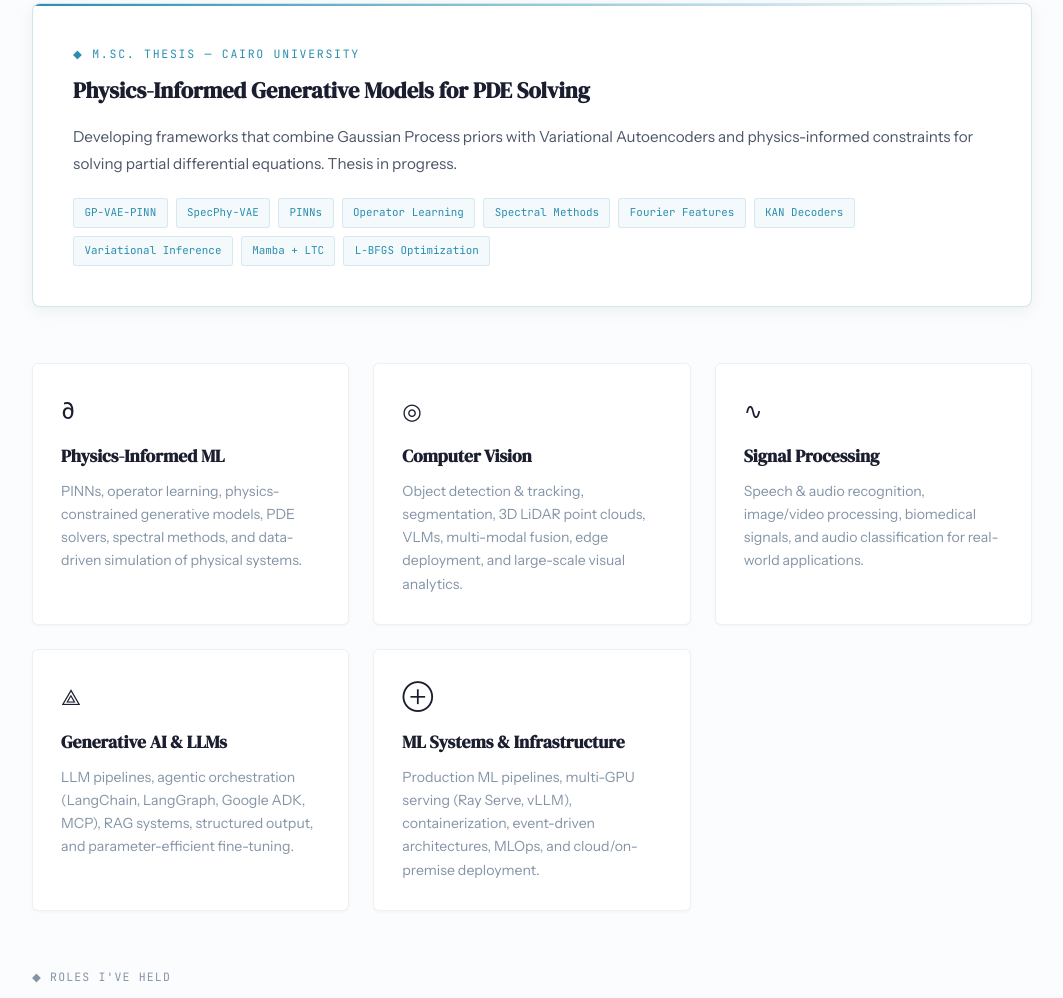
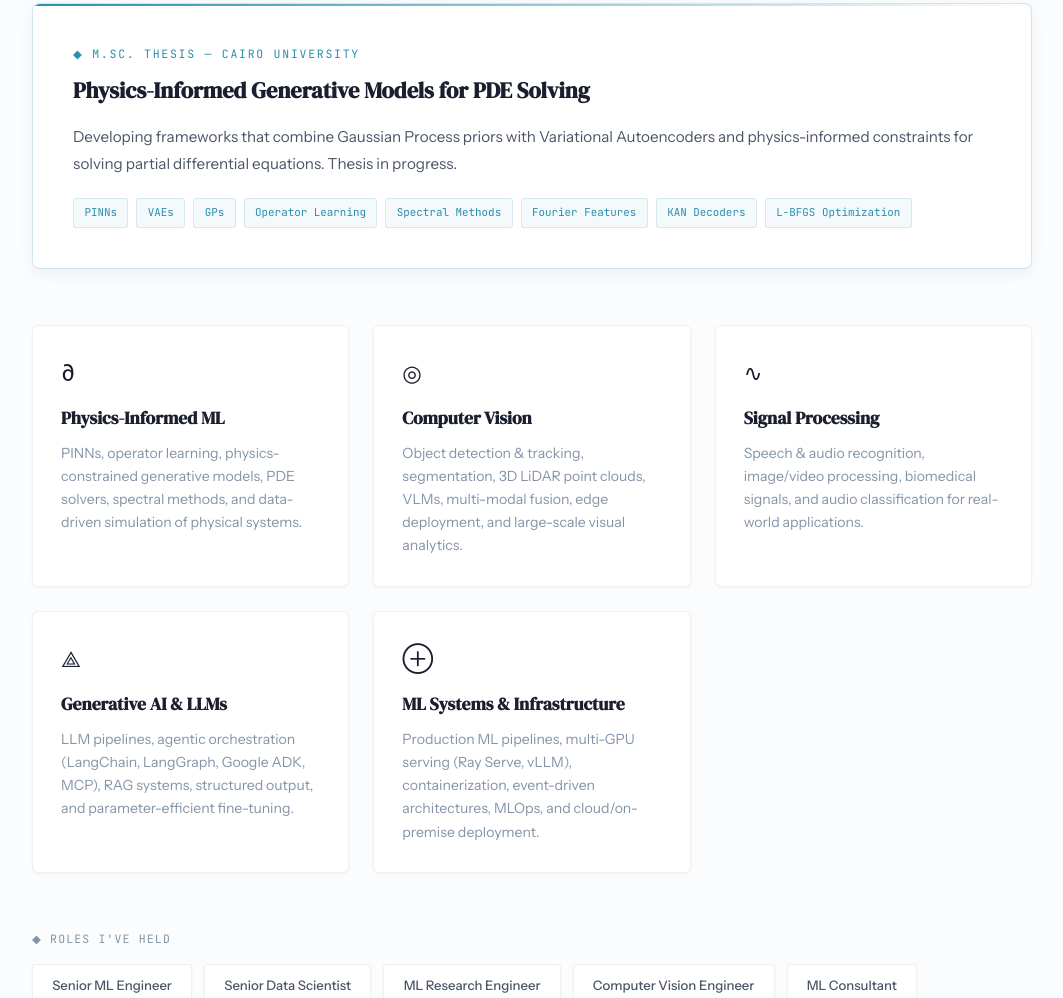
Before and after one commit to AhmedNasr7/AhmedNasr7.github.io, a plain HTML site: page index.html in a window 1280 px wide. Shown: the part 2319-3317 px from the top of the page, without its empty margins (108-1171 px from the left). Drawn offline with Linux system fonts and the light colour scheme.

Commit message:
clean up thesis tags

```diff
--- a/index.html
+++ b/index.html
@@ -143,15 +143,13 @@
                     Developing frameworks that combine Gaussian Process priors with Variational Autoencoders and physics-informed constraints for solving partial differential equations. Thesis in progress.
                 </p>
                 <div class="thesis-tags">
-                    <span class="thesis-tag">GP-VAE-PINN</span>
-                    <span class="thesis-tag">SpecPhy-VAE</span>
                     <span class="thesis-tag">PINNs</span>
+                    <span class="thesis-tag">VAEs</span>
+                    <span class="thesis-tag">GPs</span>
                     <span class="thesis-tag">Operator Learning</span>
                     <span class="thesis-tag">Spectral Methods</span>
                     <span class="thesis-tag">Fourier Features</span>
                     <span class="thesis-tag">KAN Decoders</span>
-                    <span class="thesis-tag">Variational Inference</span>
-                    <span class="thesis-tag">Mamba + LTC</span>
                     <span class="thesis-tag">L-BFGS Optimization</span>
                 </div>
             </div>
```
